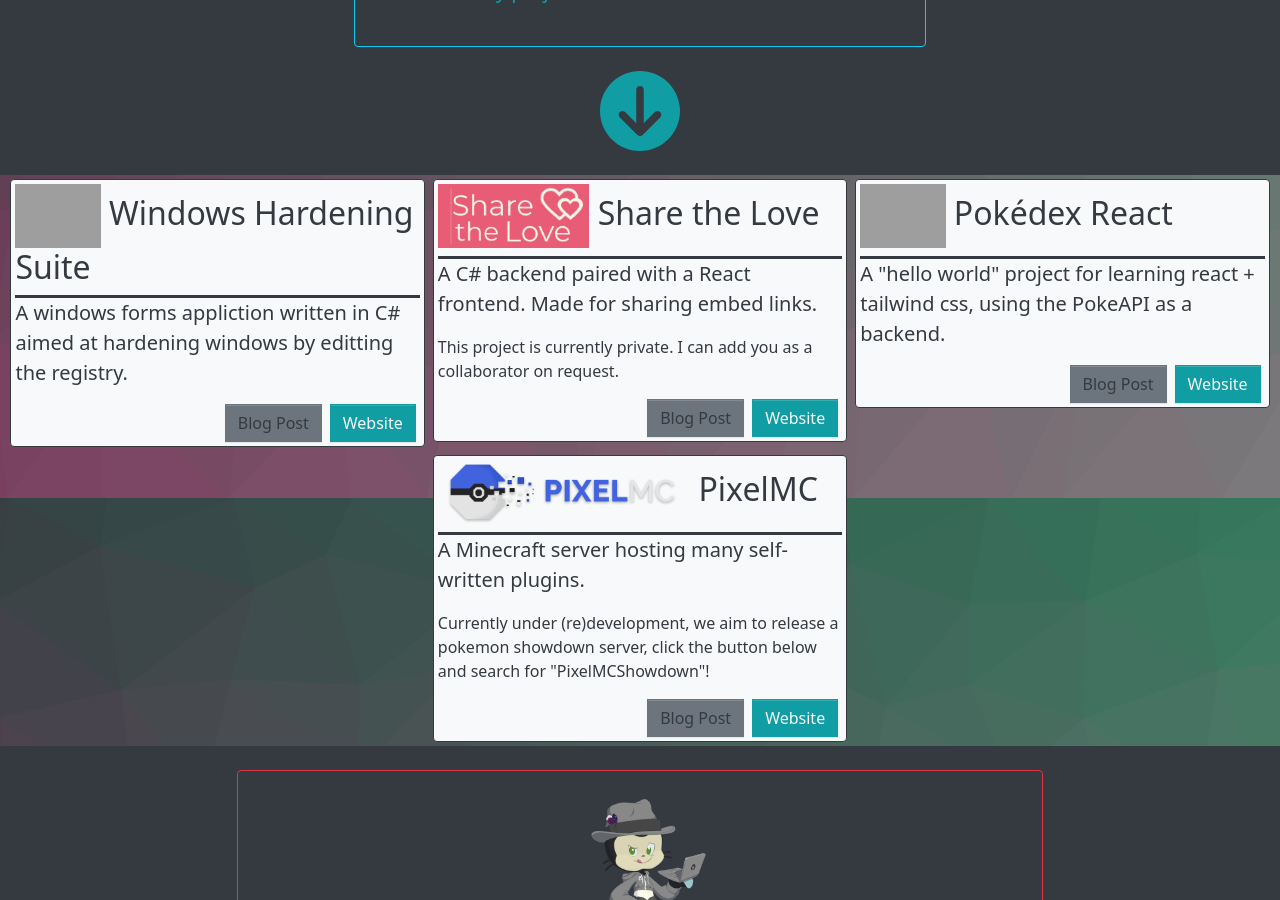
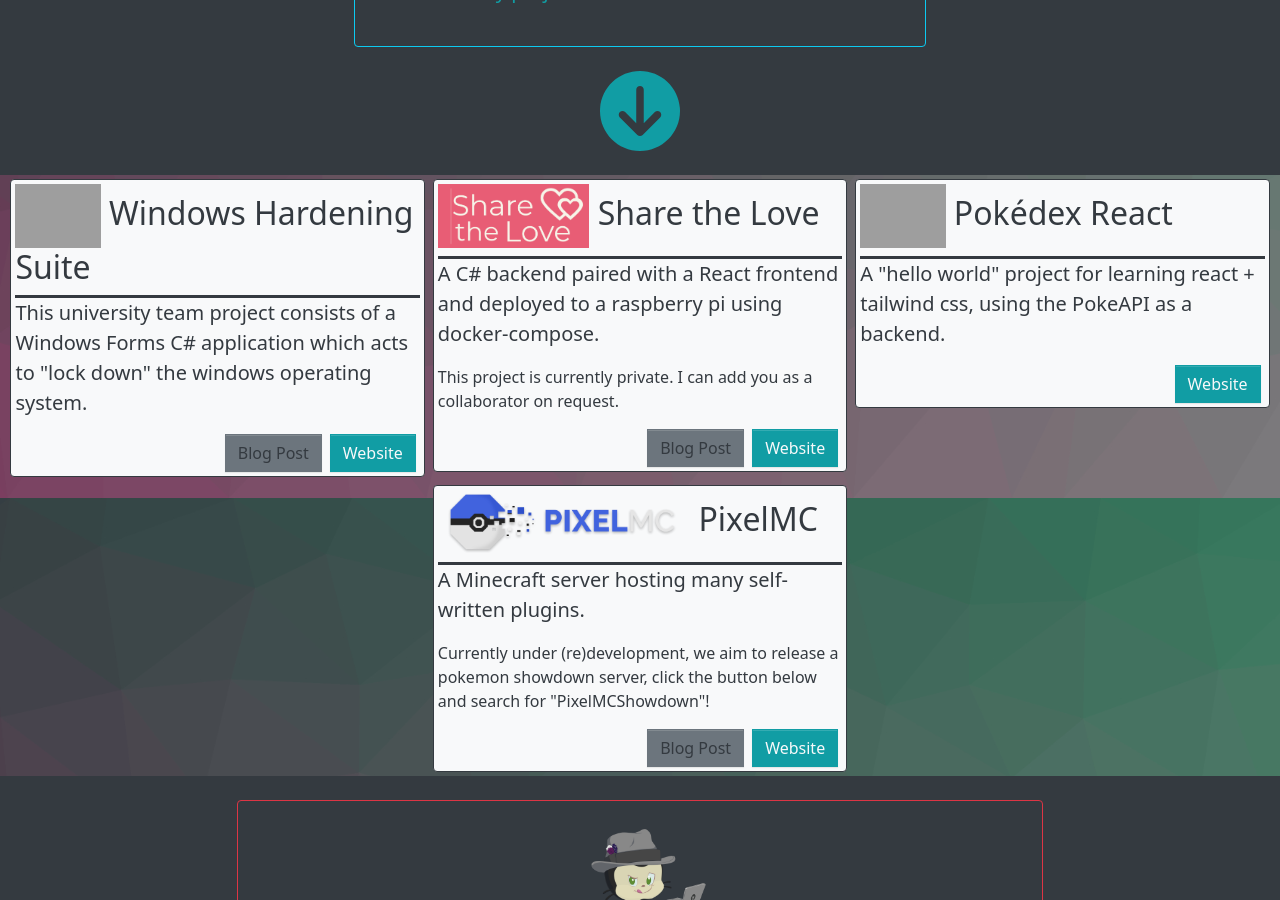
Before and after one commit to MysteryMystery/MysteryMystery.github.io, a Jekyll site: the page built from index.markdown, in a window 1280 px wide and 900 px high, scrolled down 402 px. Built offline with Jekyll 4.4.1, drawn with Linux system fonts in a browser that asks for light colours; grey boxes are pictures that could not be loaded.

Commit message:
corrected some posts

```diff
--- a/_layouts/index.html
+++ b/_layouts/index.html
@@ -37,7 +37,10 @@
                         <p>{{ post.description }}</p>
                     {% endif %}
                     <div class="d-flex justify-content-end align-content-end">
-                        <a class="btn btn-secondary mx-1" href="{{ post.url }}">Blog Post</a>
+                        {% assign content = post.content | strip_newlines %}
+                        {% if content.size > 0 %}
+                           <a class="btn btn-secondary mx-1" href="{{ post.url }}">Blog Post</a>
+                        {% endif %}
                         <a class="btn btn-primary mx-1" href="{{ post.website_url }}">Website</a>
                     </div>
                 </div>
--- /dev/null
+++ b/_layouts/post.html
@@ -0,0 +1,4 @@
+---
+layout: default
+---
+{{ content }}
--- a/_posts/2022-09-19-share-the-love.md
+++ b/_posts/2022-09-19-share-the-love.md
@@ -5,9 +5,9 @@
 
 avatar_url: /img/share-the-love.png
 title: Share the Love
-lead: A C# backend paired with a React frontend. Made for sharing embed links.
+lead: A C# backend paired with a React frontend and deployed to a raspberry pi using docker-compose.
 description: This project is currently private. I can add you as a collaborator on request.
 website_url: https://github.com/MysteryMystery/share-the-love
 ---
 
-A current work in progress, a web application written in Dotnet (Entity Framework) core & ReactJs which is acting as a way to learn new technologies in my spare time. Currently, a build pipeline has been set up using CircleCI.
+Share the love is a simple web app made for sharing embed links from sites such as youtube and vimeo, and storing them all in one place. This application comprises of a React.js frontend, Dotnet Core 6 backend using Entity Framework to facilitate the data access layer and scaffold migrations which are applied to the SQL Server database. Due to licensing issues I am currently in the process of migrating this to Postgres SQL so that the database server can be containerised on the arm32v7 architecture.
--- a/_posts/2022-09-19-uod-team-project.md
+++ b/_posts/2022-09-19-uod-team-project.md
@@ -5,9 +5,9 @@
 
 avatar_url: https://mysterymystery.github.io/UOD-Team-Project/img/logo-no-words.png
 title: "Windows Hardening Suite"
-lead: A windows forms appliction written in C# aimed at hardening windows by editting the registry.
+lead: This university team project consists of a Windows Forms C# application which acts to "lock down" the windows operating system.
 description: ""
 website_url: https://mysterymystery.github.io/UOD-Team-Project/
 ---
 
-Developed a windows “hardening suite” in C# windows forms app. This involved project planning, segregation of duties and git.
+This university team project consists of a Windows Forms C# application which acts to "lock down" the windows operating system by updating specific registry keys in order to prevent telemetry data from being generated or shared.
```
